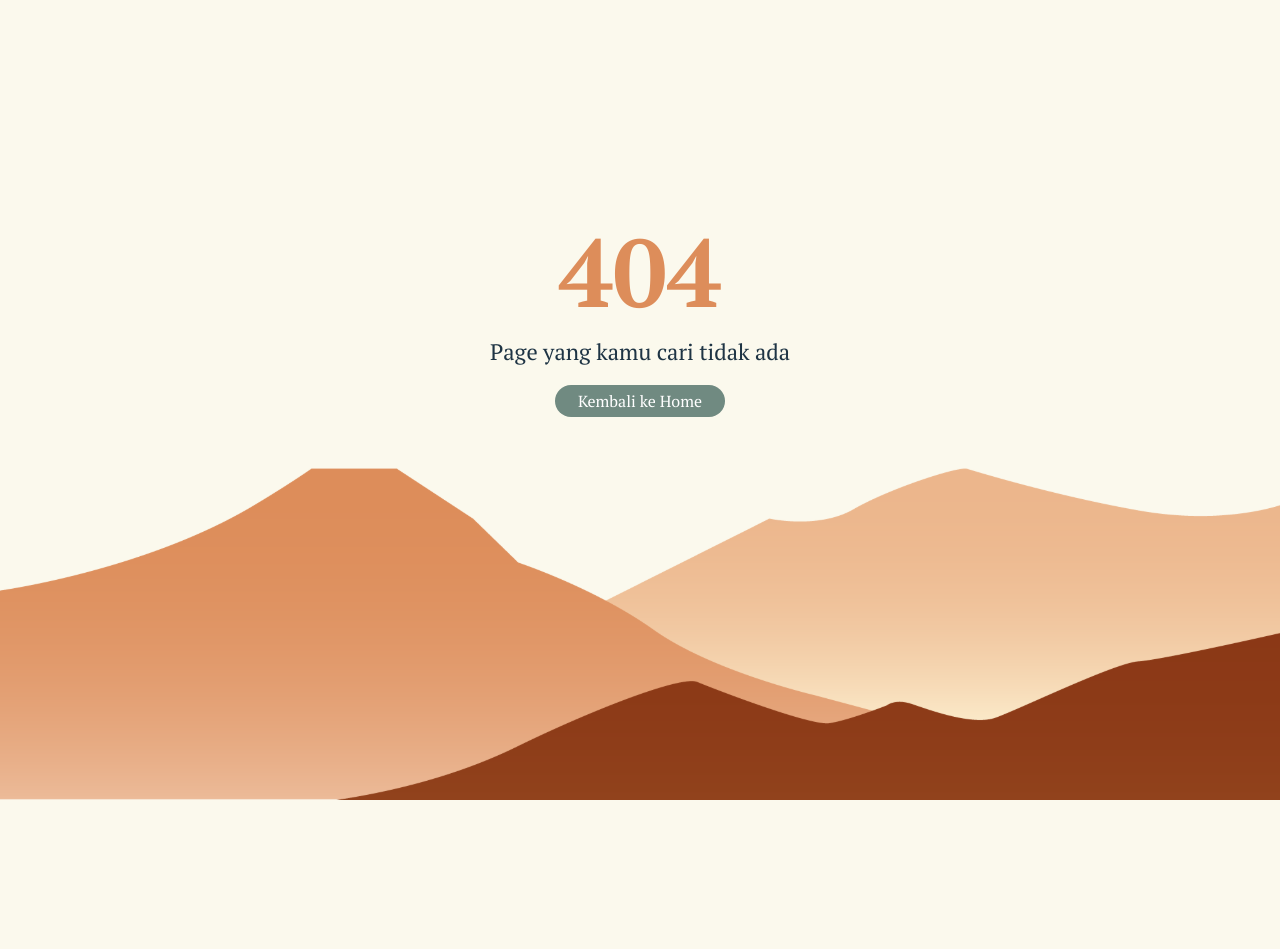
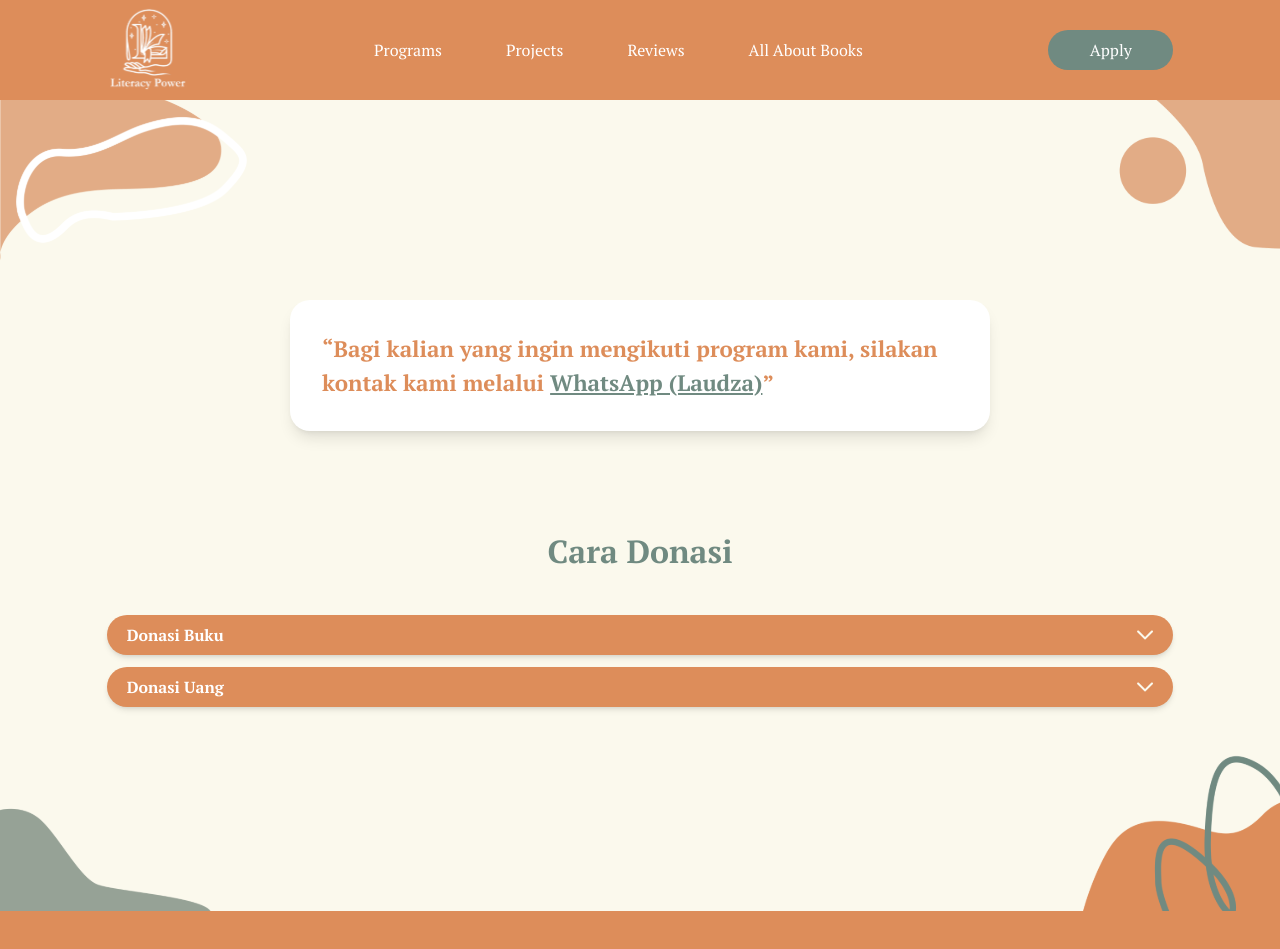
Before and after one commit to literacypowerdev/literacypowerindonesia, a Next.js app: page /apply in a window 1280 px wide. Before the commit this address had no page. Shown: the top 949 px of the page. Before the commit the page ends 800 px from the top, so only its background shows below. Built offline with nearby package versions, Linux system fonts and the light colour scheme.

Commit message:
Added apply page

```diff
--- /dev/null
+++ b/components/molecules/Accordion/index.tsx
@@ -0,0 +1,40 @@
+import React, { useState } from "react";
+
+export interface AccordionProps {
+  title: string;
+  steps: string[];
+}
+
+export default function Accordion(prop: AccordionProps) {
+  const { title, steps } = prop;
+
+  const [isOpen, setIsOpen] = useState(false);
+
+  return (
+    <div className="w-full flex flex-col gap-1 ">
+      <div
+        onClick={() => setIsOpen(!isOpen)}
+        className="w-full bg-main-orange mb-1 hover:bg-light-orange transition-all duration-150 ease-in-out cursor-pointer px-5 py-2 rounded-[20px] flex justify-between shadow-md"
+      >
+        <h2 className="text-white font-ptserif font-bold">{title}</h2>
+        <img src="/icon/accordion-arrow.svg" alt="" className="w-[16px]" />
+      </div>
+      <div
+        className={`w-full flex flex-col gap-1 mb-5 ${isOpen ? "" : "hidden"}`}
+      >
+        {steps.map((item, index) => {
+          return (
+            <div
+              key=""
+              className="w-full bg-white px-5 py-2 rounded-[20px] shadow-md flex justify-center"
+            >
+              <h2 className="text-main-orange font-ptserif text-center">
+                {index + 1}. {item}
+              </h2>
+            </div>
+          );
+        })}
+      </div>
+    </div>
+  );
+}
--- /dev/null
+++ b/pages/apply.tsx
@@ -0,0 +1,98 @@
+import Head from "next/head";
+import Image from "next/image";
+import React from "react";
+import Accordion from "../components/molecules/Accordion";
+import Footer from "../components/organisms/Footer";
+import Navbar from "../components/organisms/Navbar";
+import Reviews from "../components/organisms/Reviews";
+
+export default function apply() {
+  const data = [
+    {
+      title: "Donasi Buku",
+      steps: [
+        "Kontak +62 821-1010-4702 (Laudza) atau DM Instagram @literacypower.id",
+        "Cek kondisi buku, perhatikan coretan dan sobekan",
+        "Lampirkan informasi mengenai buku, foto buku, jumlah buku, dan tempat donatur",
+        "Apabila buku sesuai, maka akan dikirimkan ke Jakarta atau lokasi pengabdian terdekat",
+        "Setelah buku sampai pada tujuan, kami akan menginfokan dan mengirimkan foto kepada donatur",
+      ],
+    },
+    {
+      title: "Donasi Uang",
+      steps: [
+        "Kontak +62 821-1010-4702 (Laudza) atau DM Instagram @literacypower.id",
+        "Mengirimkan donasi melalui BCA 2870072247 a/n Kireina Asyera",
+        "Donasi dapat juga dikirim melalui +62 82158158152 (GoPay/OVO) ",
+        "Kirimkan bukti transfer ke salah satu kontak pada poin 1 dan anggota akan mengkonfirmasi",
+        "Terima kasih atas ketersediaan Anda untuk membantu Literacy Power Indonesia",
+      ],
+    },
+  ];
+
+  return (
+    <>
+      <Head>
+        <title>Literacy Power | Apply</title>
+        <meta name="description" content="Bergabung dengan kami." />
+      </Head>
+      <Navbar />
+
+      <div className="w-screen relative py-[70px] md:py-[200px]">
+        <div className="hidden md:block w-full h-full absolute top-0 left-0 right-0 bottom-0">
+          <img
+            src="/icon/doodle-top-left.svg"
+            alt=""
+            className="absoulute top-0 left-0"
+          />
+          <img
+            src="/icon/doodle-top-right.svg"
+            alt=""
+            className="absolute top-0 right-0"
+          />
+          <img
+            src="/icon/doodle-bottom-left.svg"
+            alt=""
+            className="absolute bottom-0 left-0"
+          />
+          <img
+            src="/icon/doodle-bottom-right.svg"
+            alt=""
+            className="absolute bottom-0 right-0"
+          />
+        </div>
+
+        <div className="w-full h-full relative flex flex-col gap-10 md:gap-16 lg:gap-24 justify-center items-center">
+          <div className="w-11/12 md:w-10/12 max-w-[700px] p-8 bg-white rounded-[20px] shadow-lg">
+            <p className="font-ptserif text-base font-bold text-main-orange">
+              “Bagi kalian yang ingin mengikuti program kami, silakan kontak
+              kami melalui{" "}
+              <a
+                className="underline text-main-green"
+                href="https://wa.me/6282110104702"
+                target="_blank"
+                rel="norefferer noreferrer"
+              >
+                WhatsApp (Laudza)
+              </a>
+              ”
+            </p>
+          </div>
+
+          <div className="w-11/12 md:w-10/12 max-w-[1200px] flex flex-col justify-center items-center gap-5 md:gap-10">
+            <h1 className="font-ptserif font-bold text-title3 text-main-green">
+              Cara Donasi
+            </h1>
+            <div className="w-full flex flex-col gap-2">
+              <Accordion title={data[0].title} steps={data[0].steps} />
+              <Accordion title={data[1].title} steps={data[1].steps} />
+            </div>
+          </div>
+        </div>
+      </div>
+
+      <Reviews />
+      <Footer />
+    </>
+  );
+}
--- a/pages/projects/id.tsx
+++ b/pages/projects/id.tsx
@@ -1,3 +1,4 @@
+import Head from "next/head";
 import React from "react";
 import Footer from "../../components/organisms/Footer";
 import Navbar from "../../components/organisms/Navbar";
@@ -32,6 +33,9 @@ export default function ProjectSinglePage() {
 
   return (
     <>
+      <Head>
+        <title>Literacy Power | {data.name}</title>
+      </Head>
       <Navbar active="Projects" />
 
       {/* Hero */}
```
Also changed, not shown: public/icon/accordion-arrow.svg (added).
